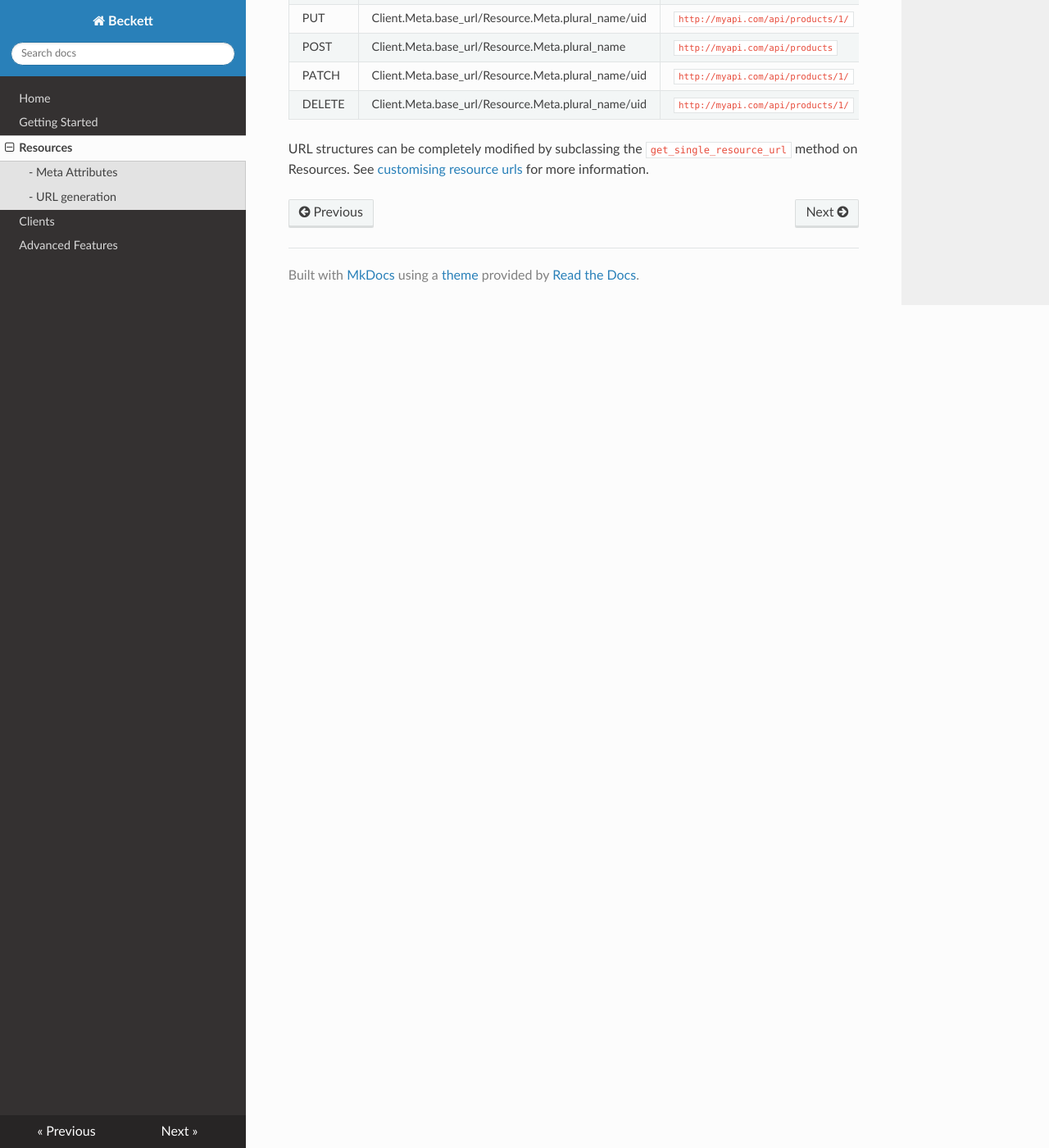
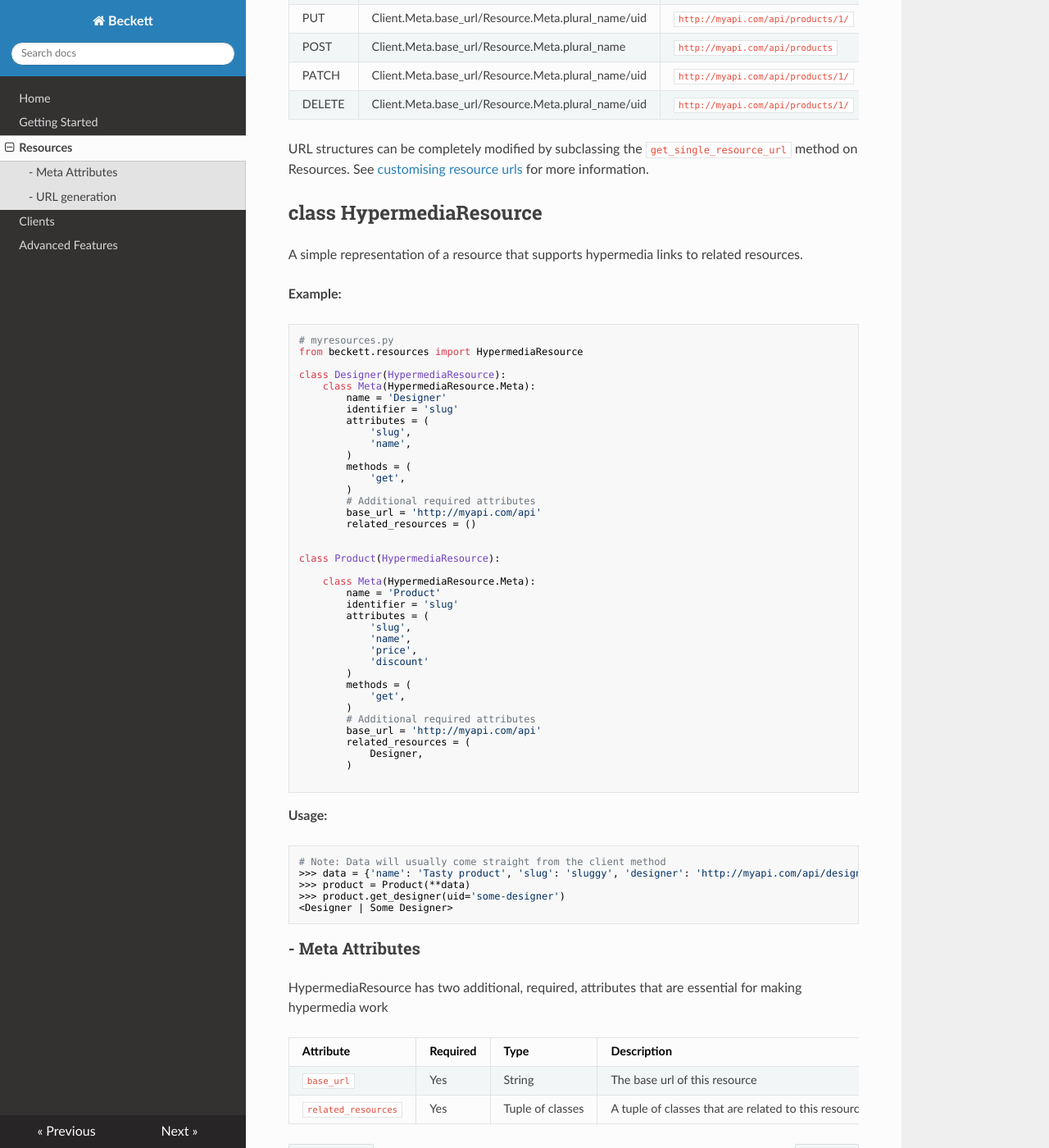
Before and after one commit to sshyran/beckett, an MkDocs documentation site: the page built from docs/resources.md, in a window 1280 px wide and 1400 px high, scrolled down 1309 px. Shown: the whole window at 82% size. Built offline with MkDocs 1.6.1, drawn with Linux system fonts in a browser that asks for light colours; nearby versions of some CDN libraries; old or Windows-style settings are respelled for this version of MkDocs.

Commit message:
docs oh HypermediaResource

````diff
--- a/docs/resources.md
+++ b/docs/resources.md
@@ -60,3 +60,67 @@ Beckett attempts to auto generate URLs based on good RESTful style URI schemes.
 | DELETE | Client.Meta.base_url/Resource.Meta.plural_name/uid | `http://myapi.com/api/products/1/` |
 
 URL structures can be completely modified by subclassing the `get_single_resource_url` method on Resources. See [customising resource urls](advanced/#customising-resource-urls) for more information.
+
+## class HypermediaResource
+
+A simple representation of a resource that supports hypermedia links to related resources.
+
+**Example:**
+```python
+# myresources.py
+from beckett.resources import HypermediaResource
+
+class Designer(HypermediaResource):
+    class Meta(HypermediaResource.Meta):
+        name = 'Designer'
+        identifier = 'slug'
+        attributes = (
+            'slug',
+            'name',
+        )
+        methods = (
+            'get',
+        )
+        # Additional required attributes
+        base_url = 'http://myapi.com/api'
+        related_resources = ()
+
+
+class Product(HypermediaResource):
+
+    class Meta(HypermediaResource.Meta):
+        name = 'Product'
+        identifier = 'slug'
+        attributes = (
+            'slug',
+            'name',
+            'price',
+            'discount'
+        )
+        methods = (
+            'get',
+        )
+        # Additional required attributes
+        base_url = 'http://myapi.com/api'
+        related_resources = (
+            Designer,
+        )
+
+```
+**Usage:**
+```bash
+# Note: Data will usually come straight from the client method
+>>> data = {'name': 'Tasty product', 'slug': 'sluggy', 'designer': 'http://myapi.com/api/designers/some-designer'}
+>>> product = Product(**data)
+>>> product.get_designer(uid='some-designer')
+<Designer | Some Designer>
+```
+
+### - Meta Attributes
+
+HypermediaResource has two additional, required, attributes that are essential for making hypermedia work
+
+| Attribute           | Required | Type             | Description                                                                                                     |
+|:--------------------|:---------|:-----------------|:----------------------------------------------------------------------------------------------------------------|
+| `base_url`          | Yes      | String           | The base url of this resource                                                                                   |
+| `related_resources` | Yes      | Tuple of classes | A tuple of classes that are related to this resource, and should be expected in the JSON response from the API. |
````
